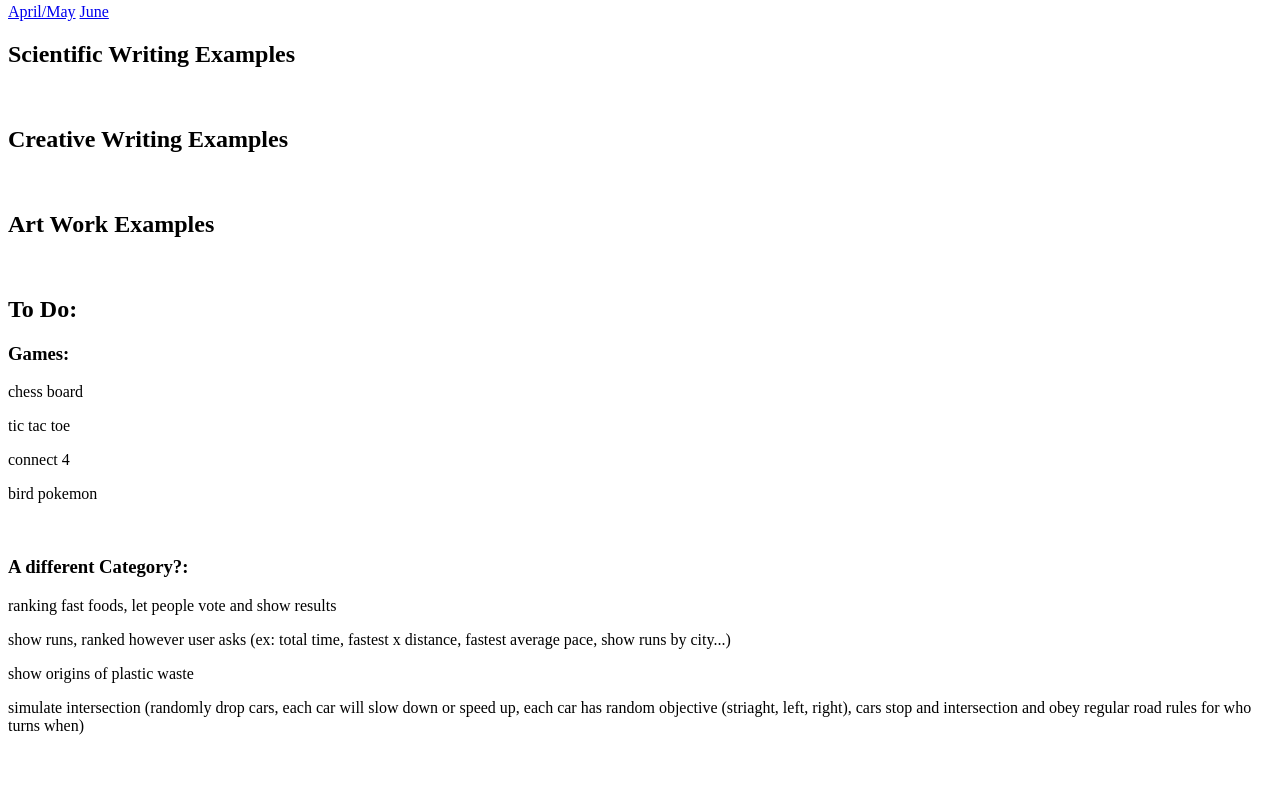
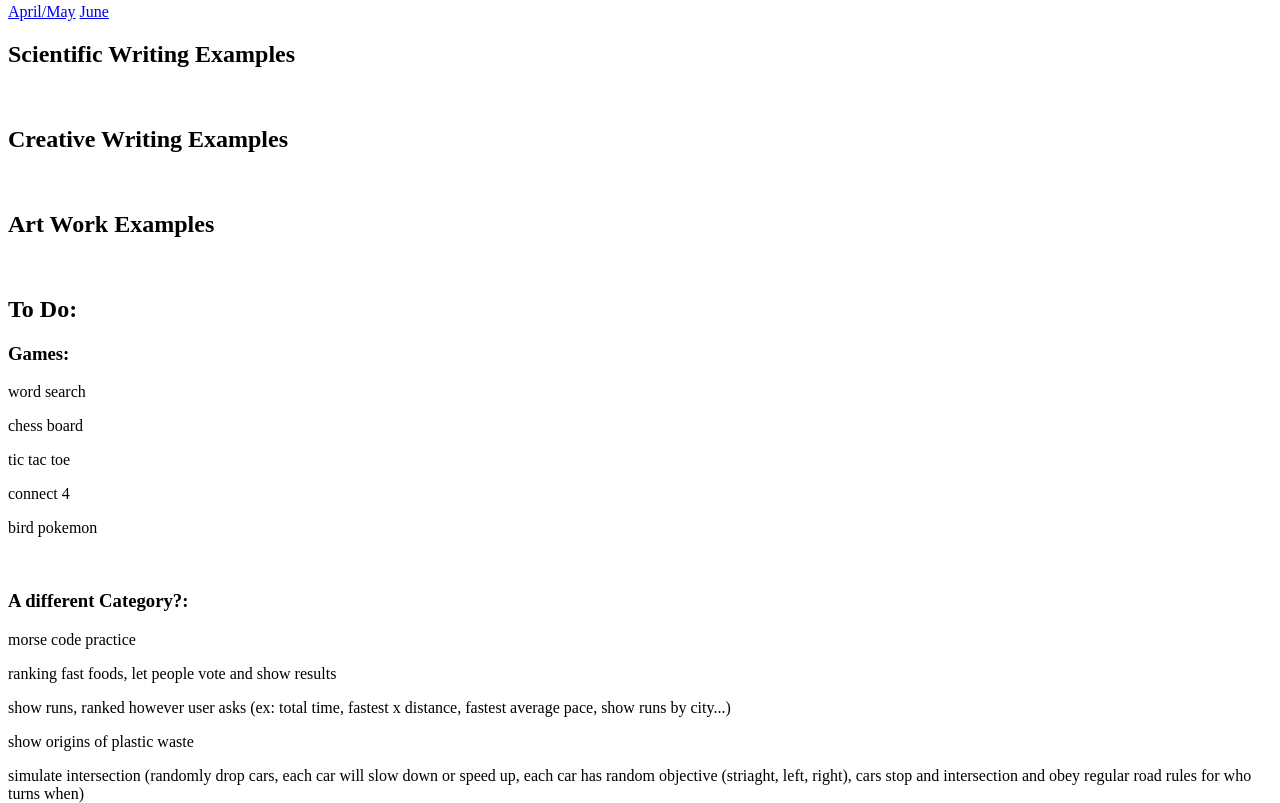
Before and after one commit to jcarbolynn/my-website, a plain HTML site: page index.html in a window 1280 px wide. Shown: the part 546-1349 px from the top of the page. Before the commit the page ends 1281 px from the top, so only its background shows below. Drawn offline with Linux system fonts and the light colour scheme.

Commit message:
Update index.html

```diff
--- a/index.html
+++ b/index.html
@@ -45,6 +45,7 @@ the name of your file in this case "index.html" to end of replit link to see web
   <br>
   <h2>To Do:</h2>
   <h3>Games:</h3>
+  <p>word search</p>
   <p>chess board</p>
   <p>tic tac toe</p>
   <p>connect 4</p>
@@ -52,6 +53,7 @@ the name of your file in this case "index.html" to end of replit link to see web
 
   <br>
   <h3>A different Category?:</h3>
+  <p>morse code practice</p>
   <p>ranking fast foods, let people vote and show results</p>
   <p>show runs, ranked however user asks (ex: total time, fastest x distance, fastest average pace, show runs by
     city...)</p>
@@ -61,13 +63,6 @@ the name of your file in this case "index.html" to end of replit link to see web
 
 
   <script src="script.js"></script>
-
-  <!--
-  This script places a badge on your repl's full-browser view back to your repl's cover
-  page. Try various colors for the theme: dark, light, red, orange, yellow, lime, green,
-  teal, blue, blurple, magenta, pink!
-  -->
-  <script src="https://replit.com/public/js/replit-badge-v2.js" theme="dark" position="bottom-right"></script>
 </body>
 
 </html>
```
